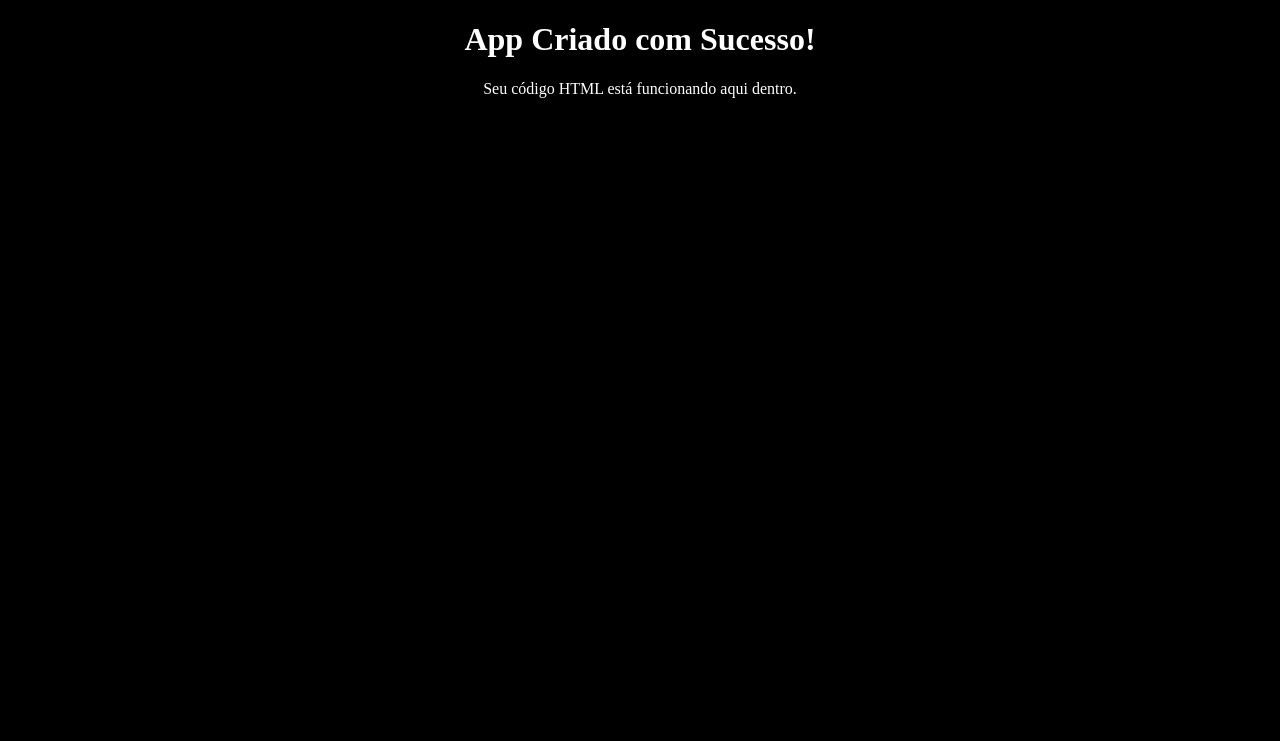
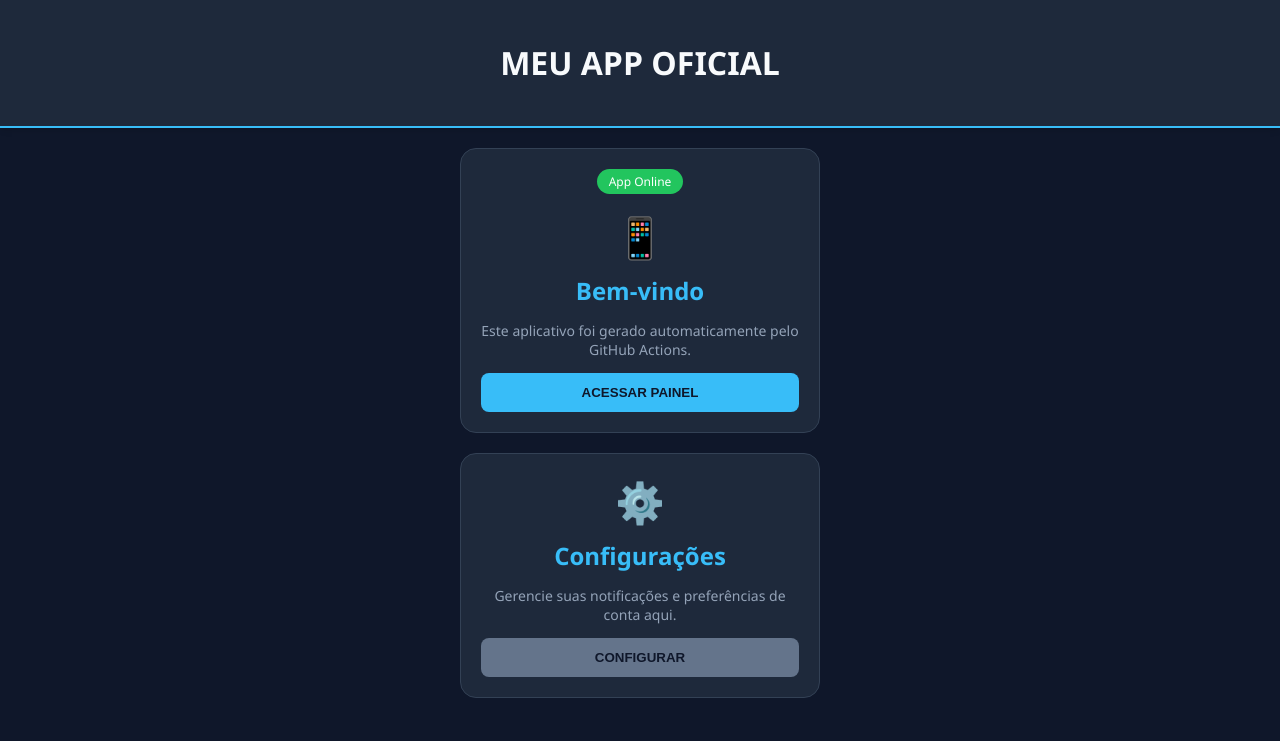
Before and after one commit to bulymist-dot/meu-gerador-app, a website: page index.html in a window 1280 px wide. Drawn offline with Linux system fonts and the light colour scheme.

Commit message:
Update index.html

```diff
--- a/index.html
+++ b/index.html
@@ -1,12 +1,97 @@
 <!DOCTYPE html>
-<html>
+<html lang="pt-br">
 <head>
     <meta charset="UTF-8">
     <meta name="viewport" content="width=device-width, initial-scale=1.0">
-    <title>Meu App</title>
+    <title>Meu Painel APK</title>
+    <style>
+        * { box-sizing: border-box; }
+        body {
+            font-family: 'Segoe UI', Tahoma, Geneva, Verdana, sans-serif;
+            margin: 0;
+            background: #0f172a;
+            color: #f8fafc;
+            display: flex;
+            flex-direction: column;
+            align-items: center;
+            min-height: 100vh;
+        }
+        header {
+            background: #1e293b;
+            width: 100%;
+            padding: 20px;
+            text-align: center;
+            box-shadow: 0 4px 6px -1px rgba(0, 0, 0, 0.1);
+            border-bottom: 2px solid #38bdf8;
+        }
+        .container {
+            padding: 20px;
+            width: 100%;
+            max-width: 400px;
+        }
+        .card {
+            background: #1e293b;
+            border-radius: 16px;
+            padding: 20px;
+            margin-bottom: 20px;
+            border: 1px solid #334155;
+            text-align: center;
+        }
+        .icon-box {
+            font-size: 40px;
+            margin-bottom: 10px;
+        }
+        h2 { margin: 10px 0; color: #38bdf8; }
+        p { color: #94a3b8; font-size: 14px; }
+        .btn {
+            background: #38bdf8;
+            color: #0f172a;
+            border: none;
+            padding: 12px 24px;
+            border-radius: 8px;
+            font-weight: bold;
+            width: 100%;
+            cursor: pointer;
+            transition: transform 0.2s;
+            text-transform: uppercase;
+        }
+        .btn:active { transform: scale(0.95); }
+        .status-badge {
+            background: #22c55e;
+            color: white;
+            padding: 4px 12px;
+            border-radius: 20px;
+            font-size: 12px;
+            display: inline-block;
+            margin-bottom: 15px;
+        }
+    </style>
 </head>
-<body style="margin:0; background:black; color:white; text-align:center;">
-    <h1>App Criado com Sucesso!</h1>
-    <p>Seu código HTML está funcionando aqui dentro.</p>
+<body>
+
+    <header>
+        <h1>MEU APP OFICIAL</h1>
+    </header>
+
+    <div class="container">
+        <div class="card">
+            <div class="status-badge">App Online</div>
+            <div class="icon-box">📱</div>
+            <h2>Bem-vindo</h2>
+            <p>Este aplicativo foi gerado automaticamente pelo GitHub Actions.</p>
+            <button class="btn" onclick="alert('Sistema funcionando!')">Acessar Painel</button>
+        </div>
+
+        <div class="card">
+            <div class="icon-box">⚙️</div>
+            <h2>Configurações</h2>
+            <p>Gerencie suas notificações e preferências de conta aqui.</p>
+            <button class="btn" style="background: #64748b;">Configurar</button>
+        </div>
+    </div>
+
+    <script>
+        console.log("App iniciado com sucesso!");
+    </script>
 </body>
 </html>
```
